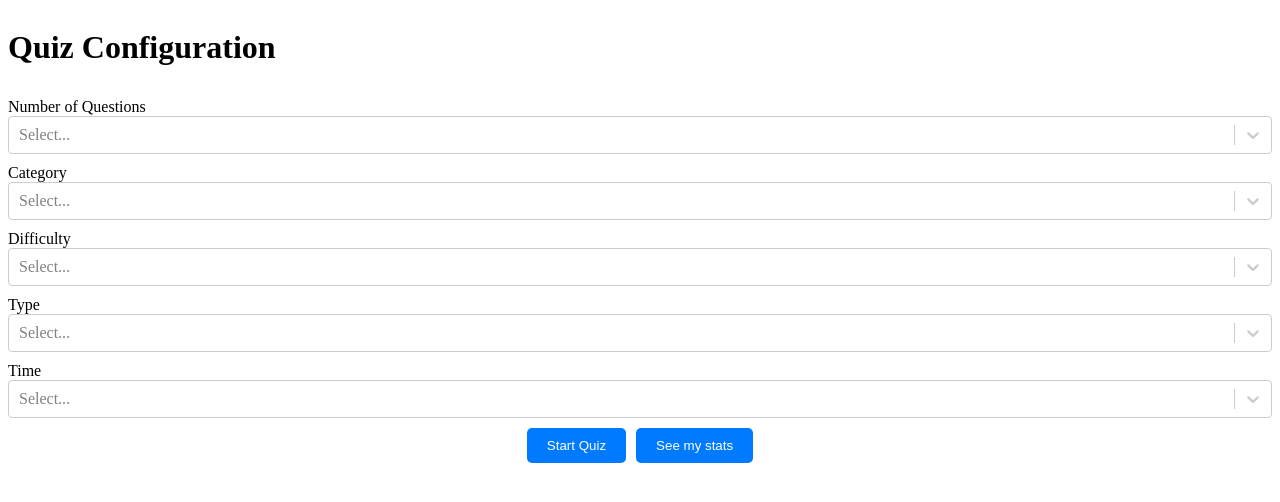
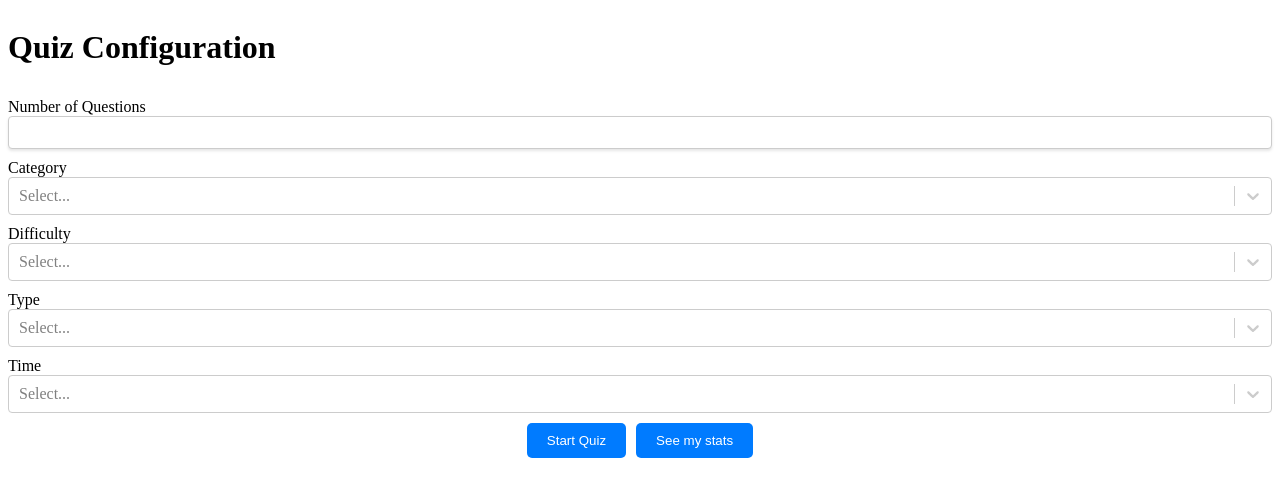
Before and after one commit to Okami397/Quiz-App, a React (Vite) app in the folder Quiz App/: page / in a window 1280 px wide. Shown: the top 502 px of the page. Built offline with nearby package versions, Linux system fonts and the light colour scheme.

Commit message:
Add NumberInput component

```diff
--- /dev/null
+++ b/Quiz App/src/components/UI/NumberInput/NumberInput.module.css
@@ -0,0 +1,19 @@
+.wrapper {
+    display: flex;
+    flex-direction: column;
+    font-size: 16px;
+}
+
+.input {
+    padding: 8px;
+    border: 1px solid #ccc;
+    border-radius: 4px;
+    box-shadow: 0 2px 3px rgba(0, 0, 0, 0.1);
+    transition: border-color 0.2s, box-shadow 0.2s;
+
+  &:focus {
+    border-color: #2684ff;
+    box-shadow: 0 0 0 1px #2684ff;
+    outline: none;
+  }
+}
--- /dev/null
+++ b/Quiz App/src/components/UI/NumberInput/NumberInput.tsx
@@ -0,0 +1,35 @@
+import React, { useState } from 'react';
+import styles from '../NumberInput/NumberInput.module.css'
+
+const NumberInput: React.FC = () => {
+  const [value, setValue] = useState<number | string>('');
+
+  const handleChange = (event: React.ChangeEvent<HTMLInputElement>) => {
+    const newValue = event.target.value;
+    if (newValue === '') {
+      setValue('');
+    } else {
+      const numberValue = parseInt(newValue, 10);
+      if (numberValue >= 5 && numberValue <= 15) {
+        setValue(numberValue);
+      }
+    }
+  };
+
+  return (
+    <div className={styles.wrapper}>
+      <label htmlFor="number-input">Number of Questions</label>
+      <input className={styles.input}
+        id="number-input"
+        type="number"
+        min={5}
+        max={15}
+        value={value}
+        onChange={handleChange}
+        placeholder=''
+      />
+    </div>
+  );
+};
+
+export default NumberInput;
--- a/Quiz App/src/pages/QuizConfig/QuizConfig.tsx
+++ b/Quiz App/src/pages/QuizConfig/QuizConfig.tsx
@@ -1,8 +1,8 @@
 import React, { useState } from 'react';
-// import styles from '../pages/QuizConfig/QuizConfig.module.css';
 import styles from '../QuizConfig/QuizConfig.module.css'
 import SelectInput from '../../components/UI/SelectInput/SelectInput';
 import MyButton from '../../components/UI/button/MyButton';
+import NumberInput from '../../components/UI/NumberInput/NumberInput'
 
 interface QuizConfigProps {}
 
@@ -14,15 +14,6 @@ const QuizConfig: React.FC<QuizConfigProps> = () => {
     const [time, setTime] = useState<string>('');
 
     const selectOptions = [
-        {
-            label: 'Number of Questions',
-            value: numberOfQuestions,
-            onChange: () => {},
-            options: Array.from({ length: 11 }, (_, index) => ({
-                value: (index + 5).toString(),
-                label: (index + 5).toString(),
-            }))
-        },
         {
             label: 'Category',
             value: category,
@@ -63,6 +54,8 @@ const QuizConfig: React.FC<QuizConfigProps> = () => {
         <div className={styles.container}>
             <h1>Quiz Configuration</h1>
 
+            <NumberInput />
+
             {selectOptions.map((option, index) => (
                 <SelectInput
                     key={index}
```
